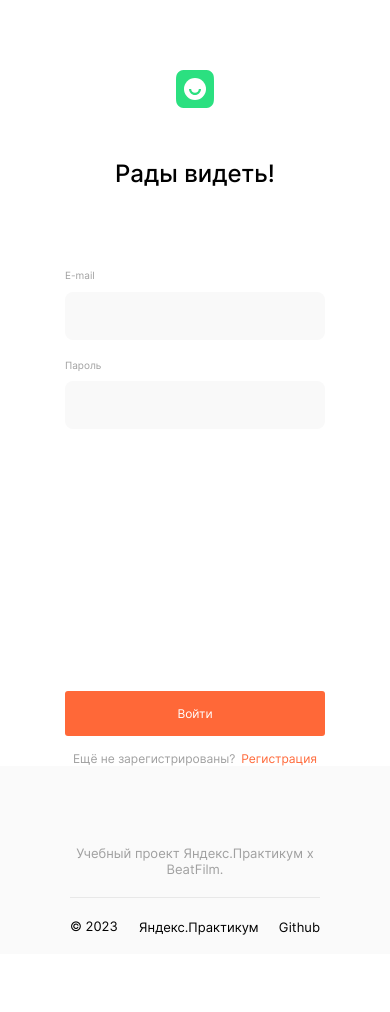
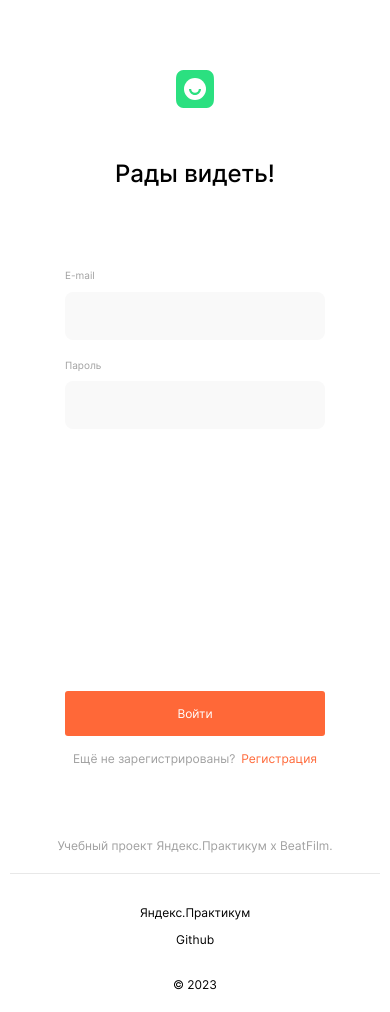
Before and after one commit to TarEvgen/movies-explorer-frontend, a React (Create React App) app: page /sign-in in a window 390 px wide. Before the commit the page ends 954 px from the top, so only its background shows below. Built offline with nearby package versions, Linux system fonts and the light colour scheme.

Commit message:
add section footer

```diff
--- a/src/components/Footer/Footer.css
+++ b/src/components/Footer/Footer.css
@@ -62,3 +62,50 @@
   align-items: center;
 
 }
+
+@media screen and (max-width: 768px) {
+    .footer {
+        padding-left: 30px;
+        padding-right: 30px;
+        padding-top: 45px;
+    }
+
+
+  }
+
+
+  @media screen and (max-width: 620px) {
+    .footer__title {
+
+        font-size: 12px;
+
+    }
+    .footer {
+        padding-left: 10px;
+        padding-right: 10px;
+        background-color: #FFF;
+        padding-top: 72px;
+        min-height: 201px;
+    }
+    .footer__link {
+        font-size: 12px;
+    }
+    .footer__date {
+        font-size: 12px;
+        padding-bottom: 20px;
+    }
+    .footer__block {
+        flex-direction: column;
+        row-gap: 29px;
+
+
+    }
+    .footer__row-list  {
+        flex-direction: column;
+        order: -1;
+        align-items: center;
+        row-gap: 9px;
+        padding-top: 28px;
+    }
+
+  }
--- a/src/components/Portfolio/Portfolio.css
+++ b/src/components/Portfolio/Portfolio.css
@@ -94,6 +94,7 @@
   .portfolio {
     margin-left: 14px;
     margin-right: 14px;
+    min-height: 301px;
   }
   .portfolio__title {
     font-size: 14px;
```
